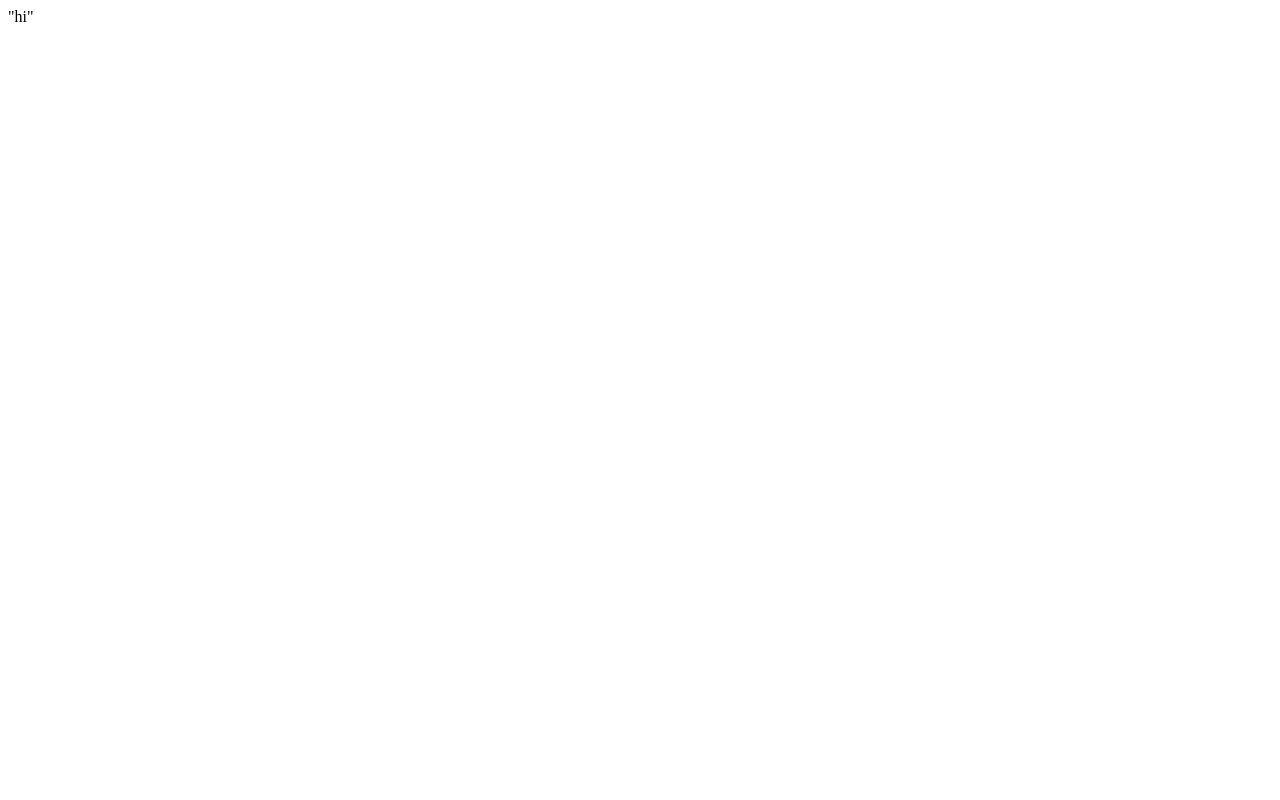
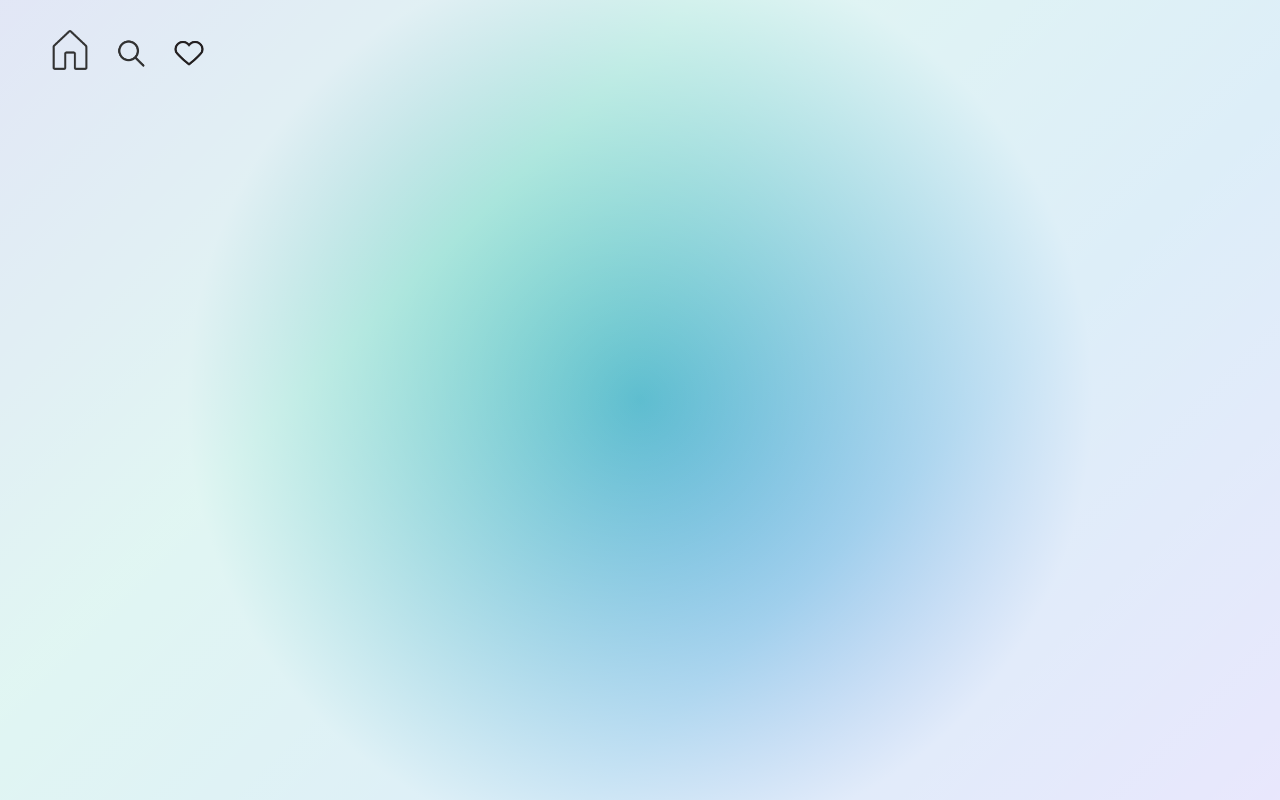
Before and after one commit to YJL37/stress-index-psychoanalysis, a plain HTML site: page index.html in a window 1280 px wide. Drawn offline with Linux system fonts and the light colour scheme.

Commit message:
home page gradient background, menu bar

```diff
--- a/index.html
+++ b/index.html
@@ -1 +1,66 @@
-<p>"hi"</p>
+<!DOCTYPE html>
+<html lang="en">
+<head>
+    <meta charset="UTF-8">
+    <meta name="viewport" content="width=device-width, initial-scale=1.0">
+    <title>Gradient Follow Cursor</title>
+    <style>
+        /* Set up full screen gradient */
+        body, html {
+            margin: 0;
+            padding: 0;
+            overflow: hidden;
+            height: 100vh;
+            display: flex;
+            justify-content: center;
+            align-items: center;
+            background: linear-gradient(135deg, #6d85d2, #67d1c1, #56aade, #8f88f4);
+        }
+
+        /* Light overlay */
+        /* Overlay styling */
+        .overlay {
+            position: absolute;
+            top: 0;
+            left: 0;
+            width: 100vw;
+            height: 100vh;
+            background: radial-gradient(circle at center, rgba(255, 255, 255, 0) 0%, rgba(255, 255, 255, 0.8) 60%);
+            pointer-events: none;
+            z-index: 1; /* Lower z-index for overlay */
+        }
+
+        /* Icons styling */
+        .icons {
+            position: absolute;
+            top: 30px;  /* Adjust as needed */
+            left: 50px; /* Adjust as needed */
+            z-index: 2; /* Keep it above the overlay */
+        }
+
+        .icons img {
+            margin-right: 20px
+        }
+    </style>
+</head>
+
+<body>
+    <div class="overlay" id="overlay"></div>
+
+    <!-- Icon container on top of overlay -->
+    <div class="icons">
+        <img src="icons/Home.png" alt="Home" width="40px" height="40px">
+        <img src="icons/Test.png" alt="Test" width="34px" height="34px">
+        <img src="icons/Help.png" alt="Help" width="34px" height="34px">
+    </div>
+
+    <script>
+        // Track cursor and adjust the overlay's radial gradient
+        document.addEventListener('mousemove', (e) => {
+            const overlay = document.getElementById('overlay');
+            overlay.style.background = `radial-gradient(circle at ${e.clientX}px ${e.clientY}px, rgba(255, 255, 255, 0) 0%, rgba(255, 255, 255, 0.8) 80%)`;
+        });
+    </script>
+
+</body>
+</html>
```
Also changed, not shown: icons/Help.png (added), icons/Home.png (added), icons/Test.png (added), 노트 2024. 11. 7. (3).png (added), 2 other files.
